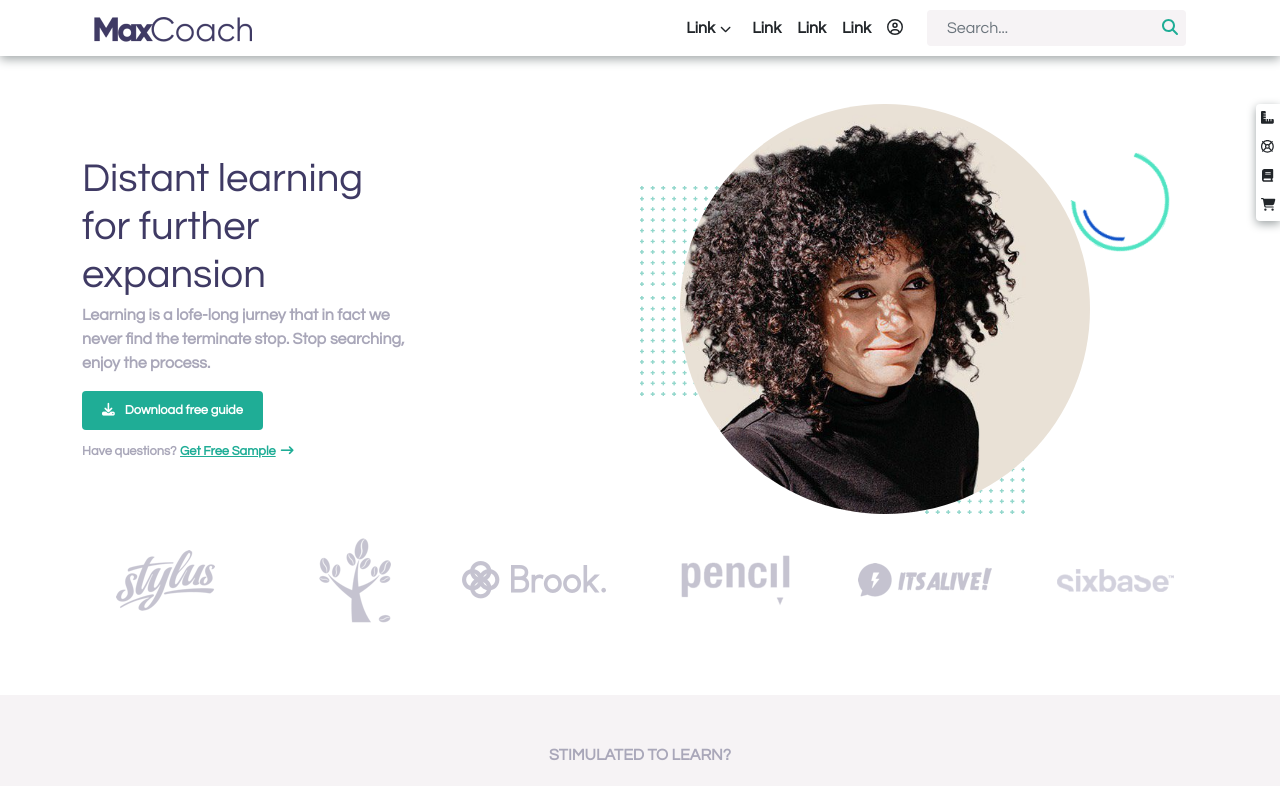
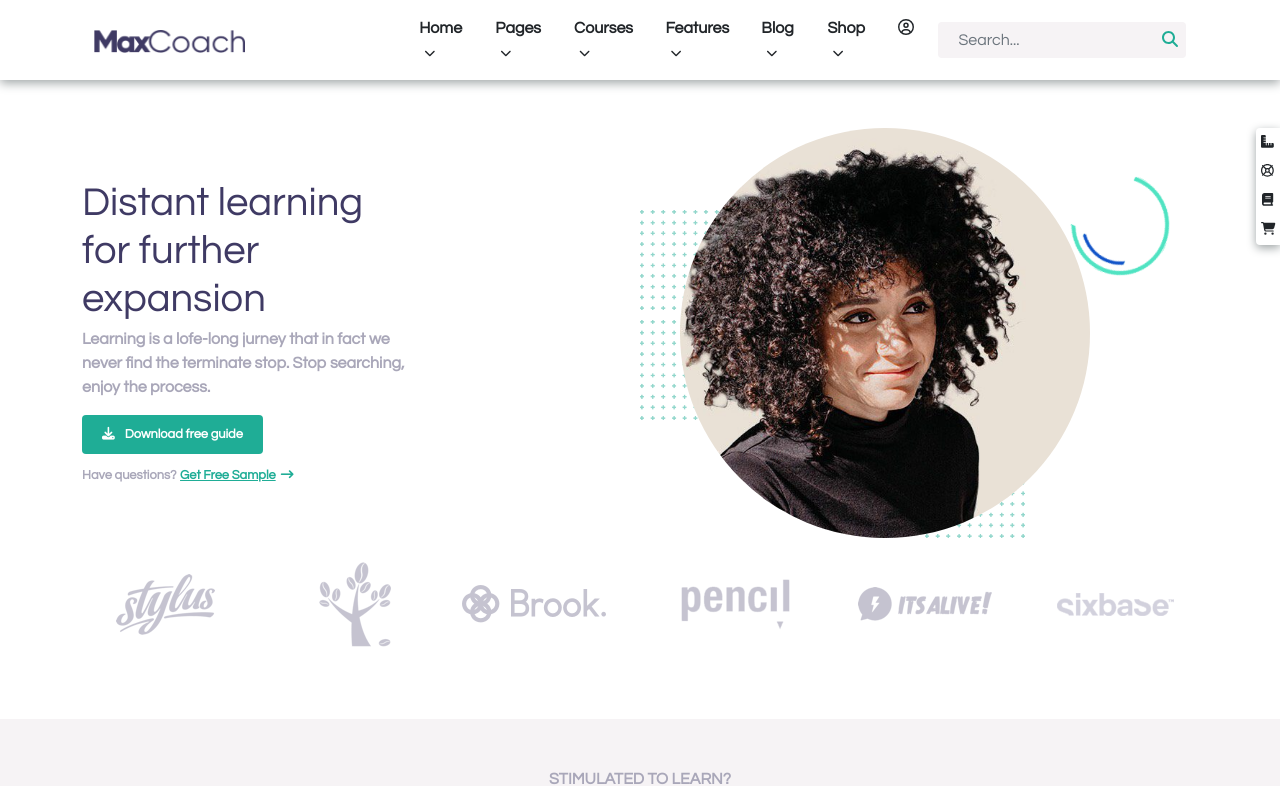
Before and after one commit to antoniogiachin/proj-html-vuejs, a Vue app: page / in a window 1280 px wide. Shown: the top 786 px of the page. Built offline with nearby package versions, Linux system fonts and the light colour scheme.

Commit message:
resi dinamici footer e header

```diff
--- a/src/App.vue
+++ b/src/App.vue
@@ -1,8 +1,13 @@
 <template>
   <div id="app">
-    <myHeader/>
+
+    <!-- Passo props per link header -->
+    <myHeader :navLinks="navLinks"/>
+
     <myMain/>
-    <myFooter/>
+
+    <!-- Passo props per footer social e links -->
+    <myFooter :footerSocial="footerSocial" :footerLinks="footerLinks"/>
   </div>
 </template>
 
@@ -21,10 +26,237 @@ export default {
   },
 
   data(){
-    return{
+
+    return {
+
+      // oggetti header navbar
+      navLinks : [
+
+        {
+
+          name: 'Home',
+
+          url: '#',
+
+        },
+
+        {
+
+          name: 'Pages',
+
+          url: '#',
+
+        },
+
+        {
+
+          name: 'Courses',
+
+          url: '#',
+
+        },
+
+        {
+
+          name: 'Features',
+
+          url: '#',
+
+        },
+
+        {
+
+          name: 'Blog',
+
+          url: '#',
+
+        },
+
+        {
+
+          name: 'Shop',
+
+          url: '#',
+
+        },
+
+      ],
+
+      // oggetti liste footer
+      footerSocial: [
+
+        {
+
+          class: 'fa-facebook',
+
+          url: '#'
+
+        },
+
+        {
+
+          class: 'fa-twitter',
+
+          url: '#'
+
+        },
+
+        {
+
+          class: 'fa-instagram',
+
+          url: '#'
+
+        },
+
+        {
+
+          class: 'fa-linkedin',
+
+          url: '#'
+
+        },
+      ],
+
+      //Link Footer
+      footerLinks: [
+
+        {
+
+          name: '382 NE 191st St # 87394 Miami, FL 33179-3899',
+
+          url: '#',
+
+          address: true,
+
+        },
+
+        {
+
+          name: '+1(305)547-9909(9am - 5pm EST, Monday - Friday)',
+
+          url: '#',
+
+          address: true,
+
+        },
+
+        {
+
+          name: 'support@MaxCoach.com',
+
+          url: '#',
+
+          address: true,
+
+        },
+
+        {
+
+          name: 'Start Here',
+
+          url: '#',
+
+          explore : true
+
+        },
+
+        {
+
+          name: 'Blog',
+
+          url: '#',
+
+          explore : true
+
+        },
+
+        {
+
+          name: 'About Us',
+
+          url: '#',
+
+          explore : true
+
+        },
+
+        {
+
+          name: 'Success Story',
+
+          url: '#',
+
+          explore : true
+
+        },
+
+        {
+
+          name: 'Courses',
+
+          url: '#',
+
+          explore : true
+
+        },
+
+        {
+
+          name: 'Contact Us',
+
+          url: '#',
+
+          explore : true
+
+        },
+
+        {
+
+          name: 'Membership',
+
+          url: '#',
+
+          information : true
+
+        },
+
+        {
+
+          name: 'Purchase guide',
+
+          url: '#',
+
+          information : true
+
+        },
+
+        {
+
+          name: 'Privacy Policy',
+
+          url: '#',
+
+          information : true
+
+        },
+
+        {
+
+          name: 'Terms of services',
+
+          url: '#',
+
+          information : true
+
+        },
+
+      ],
 
     }
+
   }
+
 }
 </script>
 
--- a/src/components/myFooter.vue
+++ b/src/components/myFooter.vue
@@ -7,10 +7,10 @@
                 <div class="col-6">
                     <span class="d-inline-block mb-2">Explore</span>
                     <ul>
-                        <li><a href="#">382 NE 191st St # 87394 Miami, FL 33179-3899</a> </li>
-                        <li><a href="#">+1(305)547-9909(9am - 5pm EST, Monday - Friday)</a> </li>
-                        <li><a href="#">support@MaxCoach.com</a> </li>
-                        <li><a href="#"><i class="fab fa-twitter"></i></a> </li>
+
+                        <li v-for="(adLink, index) in addressList" :key="index"><a :href="adLink.url">{{adLink.name}}</a> </li>
+
+                        <li><a href="#" v-for="(social, index) in footerSocial" :key="index"><i class="fab me-4" :class="social.class"></i></a> </li>
 
                     </ul>
                 </div>
@@ -20,12 +20,7 @@
                             <span class="d-inline-block mb-2">Explore</span>
                             <ul class="list-right d-flex flex-column">
 
-                                <li><a href="#">Start Here</a> </li>
-                                <li><a href="#">Blog</a> </li>
-                                <li><a href="#">About us</a> </li>
-                                <li><a href="#">About us</a> </li>
-                                <li><a href="#">About us</a> </li>
-                                <li><a href="#">About us</a> </li>
+                                <li v-for="(exLink, index) in exploreList" :key="index"><a :href="exLink.url">{{exLink.name}}</a> </li>
 
                             </ul>
                         </div>
@@ -35,10 +30,7 @@
 
                             <ul>
 
-                                <li><a href="#">Membership</a> </li>
-                                <li><a href="#">Purchase Guide</a> </li>
-                                <li><a href="#">Privacy Policy</a> </li>
-                                <li><a href="#">Privacy Policy</a> </li>
+                                <li v-for="(infoLink, index) in informationList" :key="index"><a :href="infoLink.url">{{infoLink.name}}</a> </li>
 
                             </ul>
                         </div>
@@ -54,6 +46,40 @@
 <script>
 export default {
     name: 'myFooter',
+
+    props: {
+
+        "footerSocial" : Array,
+
+        "footerLinks" : Array
+
+    },
+
+    computed:{
+
+        // lista filtrata per address
+        addressList: function (){
+            return this.footerLinks.filter(value => {
+                return value.address == true;
+            })
+        },
+
+        // lista filtrata  per explore
+        exploreList: function (){
+            return this.footerLinks.filter(value => {
+                return value.explore == true;
+            })
+        },
+
+        // lista filtrata  per information
+        informationList: function (){
+            return this.footerLinks.filter(value => {
+                return value.information == true;
+            })
+        },
+
+
+    }
 }
 </script>
 
--- a/src/components/myHeader.vue
+++ b/src/components/myHeader.vue
@@ -16,21 +16,11 @@
                     <!-- lista link dinamica, ad ogni link in after fontawasome freccia giu' -->
                     <ul class="navbar-nav ms-auto me-3">
 
-                        <li class="nav-item ">
-                            <a class="nav-link text-dark ms_nav-link" href="#">Link</a>
+                        <li class="nav-item " v-for="(link, index) in navLinks" :key="index">
+                            <a class="nav-link text-dark ms_nav-link" :href="link.url">{{link.name}}</a>
                         </li>
 
-                        <li class="nav-item ">
-                            <a class="nav-link text-dark" href="#">Link</a>
-                        </li>
 
-                        <li class="nav-item ">
-                            <a class="nav-link text-dark" href="#">Link</a>
-                        </li>
-
-                        <li class="nav-item ">
-                            <a class="nav-link text-dark" href="#">Link</a>
-                        </li>
 
                         <li class="nav-item">
                             <a class="nav-link text-dark" href="#">
@@ -57,6 +47,11 @@
 <script>
 export default {
     name: 'myHeader',
+
+    //ricevo oggetto props da app'
+    props: {
+        "navLinks" : Array,
+    }
 }
 </script>
 
```
Also changed, not shown: src/components/myMain.vue (+3 -4 lines), 1 other file (tests, documents, lock files or other folders).
